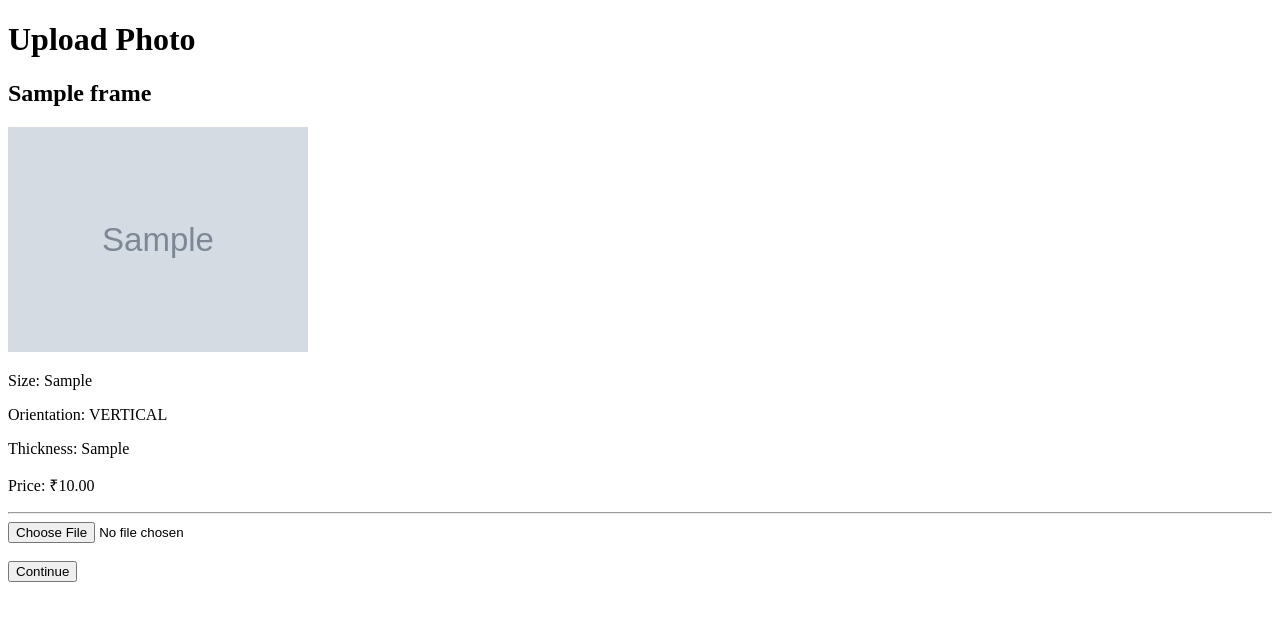
After one commit to yuvanikaac/frame-store-django, a Django app: page /customer/upload-photo/1/ in a window 1280 px wide. The commit adds this page. Shown: the top 621 px of the page. Run offline with Django 4.2, Linux system fonts and the light colour scheme; tables that the repository leaves empty hold one stand-in row (values such as "Sample post"); grey boxes marked "Sample" are stand-in pictures.

Commit message:
completed phase 4.0

```diff
--- a/frames/models.py
+++ b/frames/models.py
@@ -1,4 +1,5 @@
 from django.db import models
+from django.conf import settings
 
 
 class Frame(models.Model):
@@ -45,6 +46,12 @@ class FrameVariant(models.Model):
         choices=ORIENTATION_CHOICES
     )
 
+    thickness = models.CharField(
+    max_length=10,
+    blank=True,
+    null=True
+    )
+
     price = models.DecimalField(
         max_digits=10,
         decimal_places=2
@@ -63,3 +70,40 @@ class FrameVariant(models.Model):
             f"{self.size} - "
             f"{self.orientation}"
         )
+class CustomerUpload(models.Model):
+
+    STATUS_CHOICES = (
+        ('TEMP', 'Temporary'),
+        ('FINAL', 'Final'),
+    )
+
+    user = models.ForeignKey(
+        settings.AUTH_USER_MODEL,
+        on_delete=models.CASCADE
+    )
+
+    frame_variant = models.ForeignKey(
+        FrameVariant,
+        on_delete=models.CASCADE
+    )
+
+    photo = models.ImageField(
+        upload_to='customer_uploads/'
+    )
+
+    status = models.CharField(
+        max_length=10,
+        choices=STATUS_CHOICES,
+        default='TEMP'
+    )
+
+    created_at = models.DateTimeField(
+        auto_now_add=True
+    )
+
+    def __str__(self):
+
+        return (
+            f"{self.user.email} - "
+            f"{self.frame_variant}"
+        )
--- a/frames/urls.py
+++ b/frames/urls.py
@@ -1,6 +1,10 @@
 from django.urls import path
 
-from .views import frame_list
+from .views import (
+    frame_list,
+    frame_detail,
+    upload_photo
+)
 
 urlpatterns = [
 
@@ -9,4 +13,15 @@ urlpatterns = [
         frame_list,
         name='frame_list'
     ),
+
+    path(
+        'customer/frame/<int:variant_id>/',
+        frame_detail,
+        name='frame_detail'
+    ),
+    path(
+    'customer/upload-photo/<int:variant_id>/',
+    upload_photo,
+    name='upload_photo'
+),
 ]
--- a/frames/views.py
+++ b/frames/views.py
@@ -1,35 +1,45 @@
 from django.shortcuts import render
 
 from .models import FrameVariant
+from .models import CustomerUpload
 
 
 def frame_list(request):
 
-    size = request.GET.get('size')
+    sizes = FrameVariant.objects.values_list(
+        'size',
+        flat=True
+    ).distinct()
 
-    orientation = request.GET.get('orientation')
+    selected_size = request.GET.get('size')
+
+    selected_orientation = request.GET.get(
+        'orientation'
+    )
 
     frame_variants = FrameVariant.objects.all()
 
-    if size:
+    if selected_size:
 
         frame_variants = frame_variants.filter(
-            size=size
+            size=selected_size
         )
 
-    if orientation:
+    if selected_orientation:
 
         frame_variants = frame_variants.filter(
-            orientation=orientation
+            orientation=selected_orientation
         )
 
     context = {
 
         'frame_variants': frame_variants,
 
-        'selected_size': size,
+        'sizes': sizes,
 
-        'selected_orientation': orientation,
+        'selected_size': selected_size,
+
+        'selected_orientation': selected_orientation,
     }
 
     return render(
@@ -37,3 +47,58 @@ def frame_list(request):
         'frames/frame_list.html',
         context
     )
+
+def frame_detail(request, variant_id):
+
+    variant = FrameVariant.objects.get(
+        id=variant_id
+    )
+
+    context = {
+        'variant': variant
+    }
+
+    return render(
+        request,
+        'frames/frame_detail.html',
+        context
+    )
+def upload_photo(request, variant_id):
+
+    variant = FrameVariant.objects.get(
+        id=variant_id
+    )
+
+    if request.method == 'POST':
+
+        photo = request.FILES.get(
+            'photo'
+        )
+
+        if photo:
+
+            CustomerUpload.objects.create(
+
+                user=request.user,
+
+                frame_variant=variant,
+
+                photo=photo,
+
+                status='TEMP'
+            )
+
+            return render(
+                request,
+                'frames/upload_success.html'
+            )
+
+    context = {
+        'variant': variant
+    }
+
+    return render(
+        request,
+        'frames/upload_photo.html',
+        context
+    )
--- /dev/null
+++ b/templates/frames/upload_photo.html
@@ -0,0 +1,64 @@
+<!DOCTYPE html>
+<html>
+
+<head>
+    <title>Upload Photo</title>
+</head>
+
+<body>
+
+    <h1>
+        Upload Photo
+    </h1>
+
+    <h2>
+        {{ variant.frame.name }}
+    </h2>
+
+    <img
+        src="{{ variant.image.url }}"
+        width="300"
+    >
+
+    <p>
+        Size: {{ variant.size }}
+    </p>
+
+    <p>
+        Orientation: {{ variant.orientation }}
+    </p>
+
+    <p>
+        Thickness: {{ variant.thickness }}
+    </p>
+
+    <p>
+        Price: ₹{{ variant.price }}
+    </p>
+
+    <hr>
+
+    <form
+    method="POST"
+    enctype="multipart/form-data"
+>
+
+    {% csrf_token %}
+
+    <input
+        type="file"
+        name="photo"
+        required
+    >
+
+    <br><br>
+
+    <button type="submit">
+        Continue
+    </button>
+
+</form>
+
+</body>
+
+</html>
```
Also changed, not shown: frames/admin.py (+22 -1 lines), templates/frames/frame_detail.html (added, +51 -0 lines), templates/frames/frame_list.html (+27 -4 lines), templates/frames/upload_success.html (added, +20 -0 lines), frames/migrations/0003_framevariant_thickness.py (added), frames/migrations/0004_customerupload.py (added).
